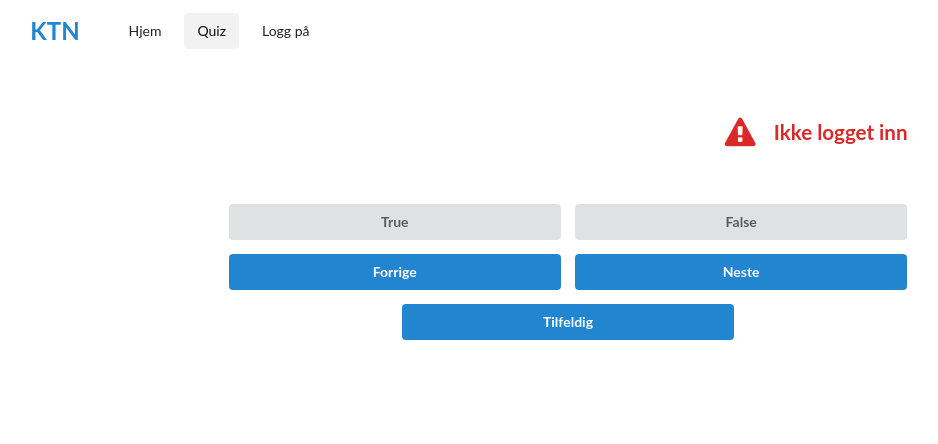
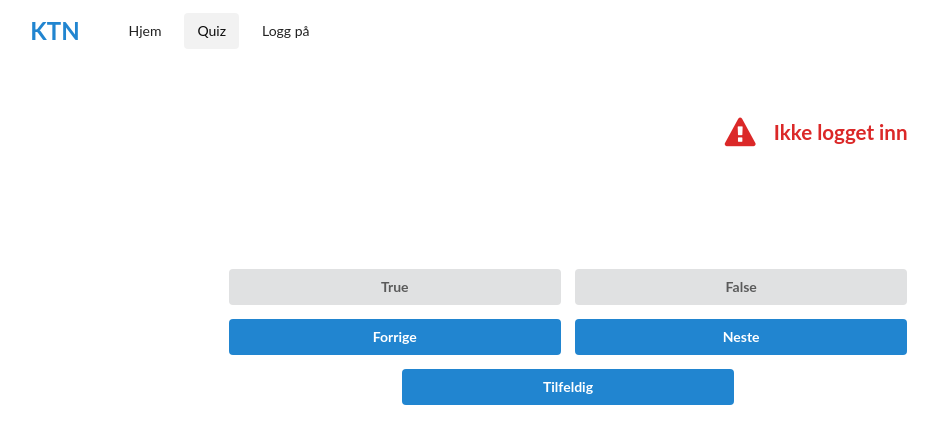
Before and after one commit to tenstad/ktn, a Django app: template quiz/templates/quiz/question.html in a window 1280 px wide. Shown: the top 444 px of the page, without its empty margins (72-1010 px from the left). Run offline with Django 3.2, Linux system fonts and the light colour scheme; the template is opened without the code that fills it, so the values that code supplies are empty.

Commit message:
Fix positioning

```diff
--- a/quiz/static/quiz/css/question.css
+++ b/quiz/static/quiz/css/question.css
@@ -10,7 +10,7 @@
 
 .info {
     padding: 1.5%;
-    margin-bottom: 40px;
+    min-height: 150px;
 }
 
 .header, .results {
```
